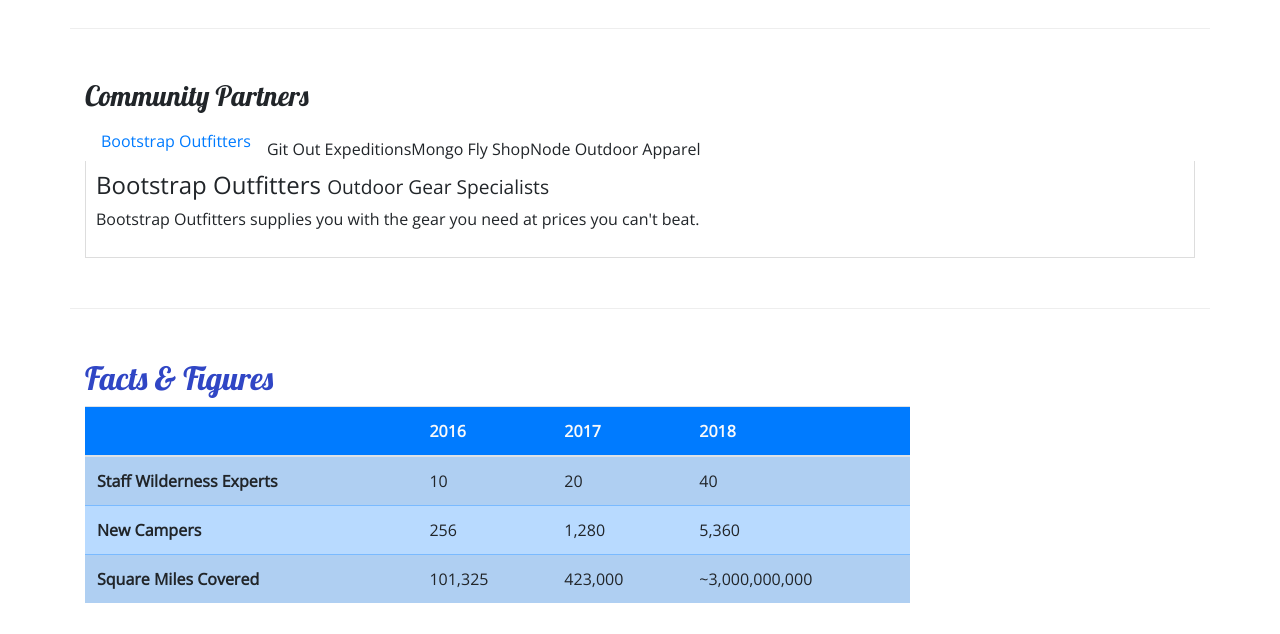
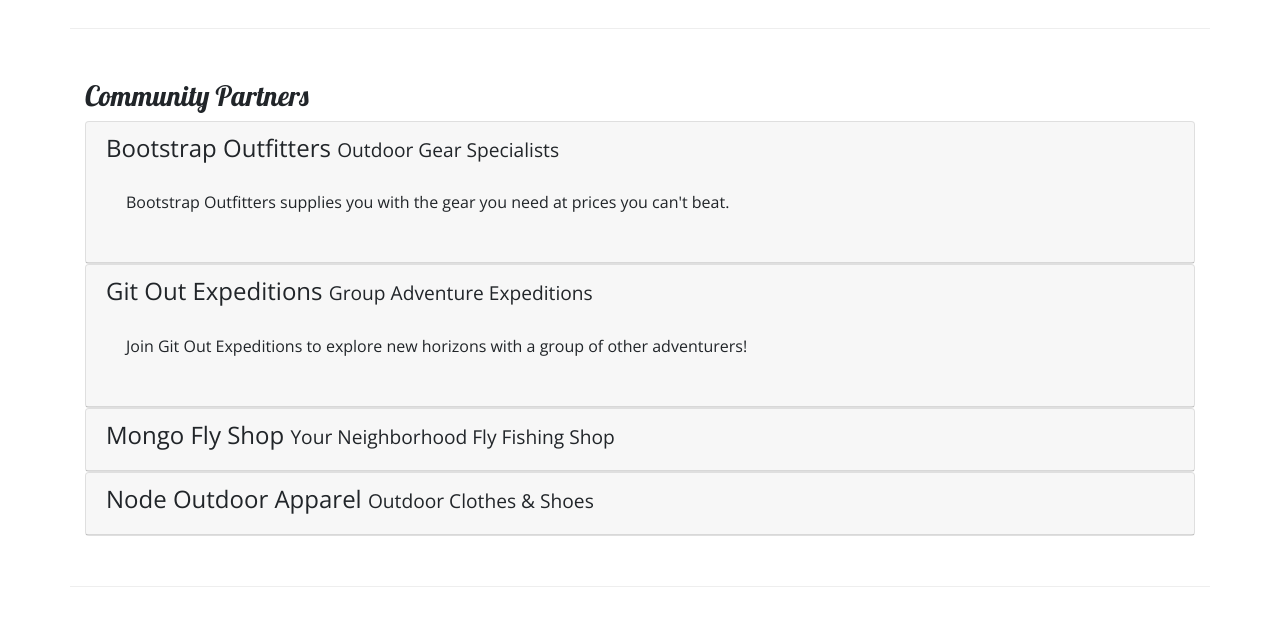
Before and after one commit to imrankhalifa/nucamps, a website: page aboutus.html in a window 1280 px wide. Shown: the part 800-1434 px from the top of the page. Drawn offline with nearby package versions, Linux system fonts and the light colour scheme.

Commit message:
accordion

```diff
--- a/aboutus.html
+++ b/aboutus.html
@@ -106,32 +106,73 @@
         <div class="row row-content">
             <div class="col-12">
                 <h3>Community Partners</h3>
-                <ul class="nav nav-tab">
+               <!-- <ul class="nav nav-tab">
                     <li class="nav-item"><a class="nav-link active" href="#bootstrap" role="tab" data-toggle="tab">Bootstrap Outfitters</a></li>
                     <li class="nav-item"><a class="nav-link" href="#git" role="tab" data-toggle="tab"></a>Git Out Expeditions</a></li>
                     <li  class="nav-item"><a class="nav-link" href="#mongo" role="tab" data-toggle="tab"></a>Mongo Fly Shop</a> </li>
                     <li class="nav-item"><a class="nav-link" href="#node" role="tab" data-toggle="tab"></a>Node Outdoor Apparel</a></li>
-                </ul>
-                <div class="tab-content">
-                    <div role="tabpanel" class="tab-pane fade show active" id="bootstrap">
-                        <h4>Bootstrap Outfitters <small>Outdoor Gear Specialists</small></h4>
+                </ul>-->
+                <div id="accordion">
+                    <div class="card">
+                        <div role="tab" class="card-header">
+                            <h4>
+                                <a data-toggle="collapse" data-target="#bootstrap">
+                                Bootstrap Outfitters <small>Outdoor Gear Specialists</small>
+                                </a>
+                            </h4>
+                            <div class="card-body">
                                 <p class="d-none d-sm-block">Bootstrap Outfitters supplies you with the gear you need at prices you
                                     can't beat.</p>
                             </div>
-                    <div role="tabpanel" class="tab-pane fade" id="git">
-                        <h4>Git Out Expeditions <small>Group Adventure Expeditions</small></h4>
+                        </div>
+                    </div>
+                    <div class="card">
+                        <div role="tab" class="card-header">
+                            <h4>
+                                <a  class= "collapsed" data-toggle="collapse" data-target="#git">
+                                Git Out Expeditions <small>Group Adventure Expeditions</small>
+                                </a>
+                            </h4>
+                            <div class="collapse show" id="git" data-parent="#accordion">
+                                <div class="card-body">
                                 <p class="d-none d-sm-block">Join Git Out Expeditions to explore new horizons with a group of other
                                     adventurers!</p>
                                 </div>
-                    <div role="tabpanel" class="tab-pane fade" id="mongo">
-                        <h4>Mongo Fly Shop <small>Your Neighborhood Fly Fishing Shop</small></h4>
+                            </div>
+
+                        </div>
+                    </div>
+                    <div class="card">
+                        <div role="tab" class="card-header">
+                        <h4>
+                            <a class= "collapsed" data-toggle="collapse" data-target="#mongo">
+                            Mongo Fly Shop <small>Your Neighborhood Fly Fishing Shop</small>
+                            </a>
+                        </h4>
+                        <div class="collapse" id="mongo" data-parent="#accordion">
+                                <div class="card-body">
                                     <p class="d-none d-sm-block">Need a new fishing pole, a tacklebox, or flies of all kinds? Stop by Mongo
                                         Fly Shop.</p>
                                 </div>
-                    <div role="tabpanel" class="tab-pane fade" id="node">
-                        <h4>Node Outdoor Apparel <small>Outdoor Clothes & Shoes</small></h4>
+                             </div>
+
+                         </div>
+                    </div>
+                    <div class="card">
+                        <div role="tab" class="card-header">
+                        <h4>
+                            <a  class= "collapsed" data-toggle="collapse" data-target="#node">
+                            Node Outdoor Apparel <small>Outdoor Clothes & Shoes</small>
+                            </a>
+                        </h4>
+                        <div class="collapse" id="node" data-parent="#accordion">
+                                <div class="card-body">
                                     <p class="d-none d-sm-block">From polar fleeces to swimsuits, hiking boots to waders, a visit to Node
                                         will be sure to get you covered.</p>
+                                </div>
+                           </div>
+
+                         </div>
                     </div>
                  </div>
             </div>
```
Lines whose indentation alone changed are shown as unchanged.
